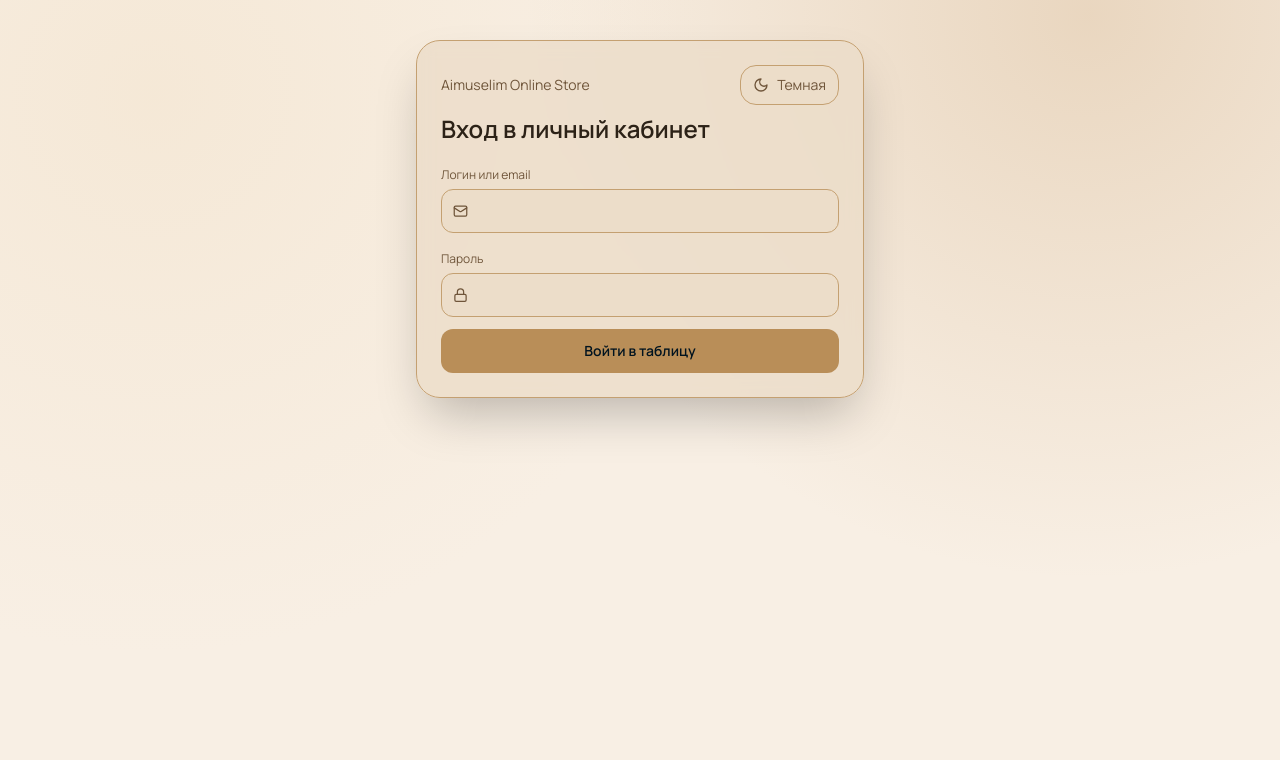
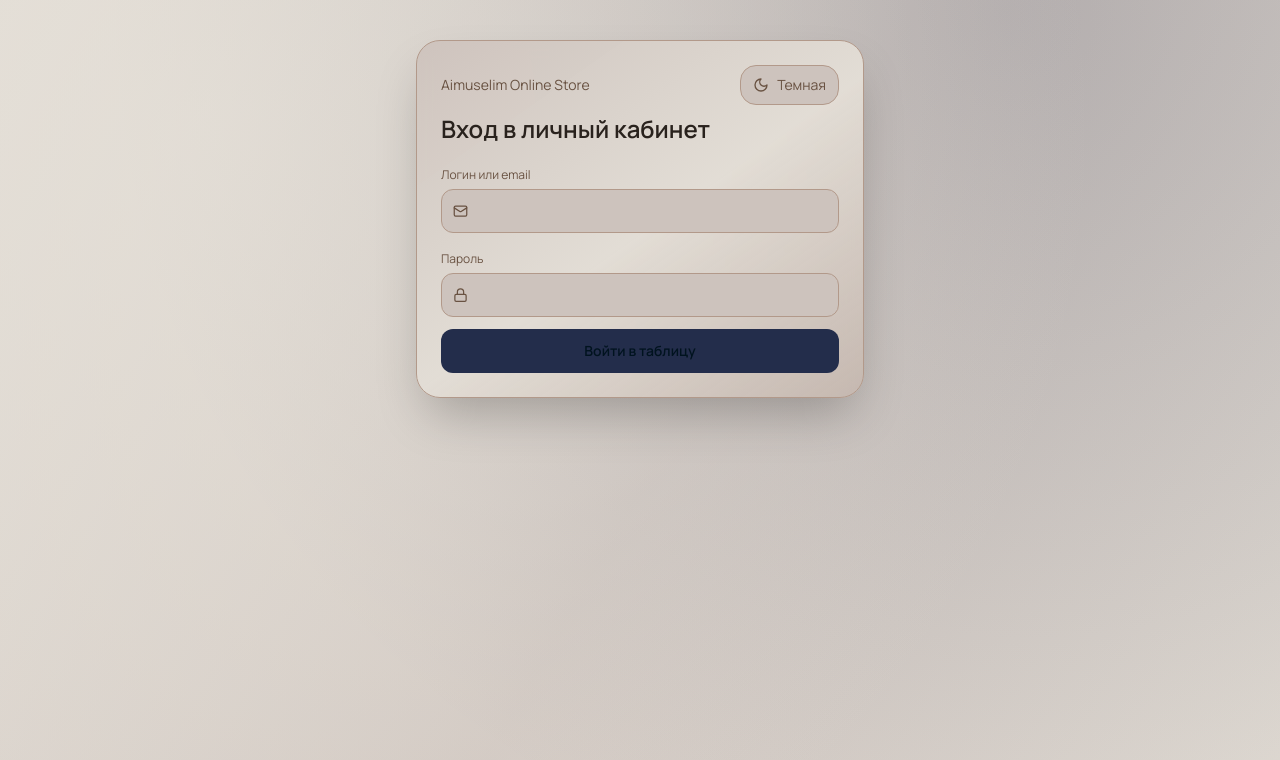
Before and after one commit to kairosir/salestraking, a Next.js app: page /login in a window 1280 px wide. Shown: the top 760 px of the page. Built offline with nearby package versions, Linux system fonts and the light colour scheme; no server answers.

Commit message:
style: refresh light theme with soft beige-blue gradients

```diff
--- a/app/account/page.tsx
+++ b/app/account/page.tsx
@@ -75,7 +75,7 @@ export default async function AccountPage() {
   return (
     <main className="min-h-screen bg-bg bg-mesh">
       <div className="mx-auto max-w-5xl space-y-4 px-4 py-6 sm:px-6">
-        <header className="rounded-3xl border border-line bg-card/75 p-4 backdrop-blur">
+        <header className="rounded-3xl border border-line bg-card/75 bg-panel p-4 backdrop-blur">
           <div className="flex items-center justify-between gap-3">
             <div>
               <p className="text-sm text-muted">Личный кабинет</p>
@@ -98,7 +98,7 @@ export default async function AccountPage() {
         </section>
 
         <section className="grid grid-cols-1 gap-4 lg:grid-cols-2">
-          <div className="rounded-3xl border border-line bg-card/70 p-4">
+          <div className="rounded-3xl border border-line bg-card/70 bg-panel p-4">
             <p className="mb-3 inline-flex items-center gap-2 text-sm text-muted">
               <KeyRound size={16} />
               Смена пароля
@@ -106,7 +106,7 @@ export default async function AccountPage() {
             <ChangePasswordForm />
           </div>
 
-          <div className="rounded-3xl border border-line bg-card/70 p-4">
+          <div className="rounded-3xl border border-line bg-card/70 bg-panel p-4">
             <p className="mb-3 text-sm text-muted">Последние добавленные вами записи</p>
             <div className="space-y-2">
               {mySales.length === 0 && <p className="text-sm text-muted">У вас пока нет добавленных продаж.</p>}
--- a/app/globals.css
+++ b/app/globals.css
@@ -4,15 +4,15 @@
 
 :root {
   color-scheme: light;
-  --bg: 248 239 228;
-  --card: 236 221 201;
-  --line: 196 160 113;
-  --text: 44 34 23;
-  --muted: 111 85 58;
-  --accent: 185 142 88;
-  --success: 41 128 79;
-  --mesh-a: 244 230 210;
-  --mesh-b: 205 167 121;
+  --bg: 229 224 216; /* #E5E0D8 */
+  --card: 205 195 189; /* #CDC3BD */
+  --line: 178 153 138; /* #B2998A */
+  --text: 41 34 29;
+  --muted: 105 82 66; /* #695242 */
+  --accent: 35 45 75; /* dark blue from palette */
+  --success: 42 133 88;
+  --mesh-a: 229 224 216;
+  --mesh-b: 35 45 75;
 }
 
 html.theme-dark {
@@ -64,6 +64,23 @@ select {
   }
 }
 
+@keyframes mesh-flow {
+  0% {
+    background-position: 0% 0%, 100% 0%, 0% 50%;
+  }
+  50% {
+    background-position: 20% 15%, 85% 10%, 100% 50%;
+  }
+  100% {
+    background-position: 0% 0%, 100% 0%, 0% 50%;
+  }
+}
+
+.bg-mesh {
+  background-size: 160% 160%, 160% 160%, 120% 120%;
+  animation: mesh-flow 28s ease-in-out infinite;
+}
+
 .status-blink {
   animation: pulse-alert 1.1s linear infinite;
 }
--- a/app/login/page.tsx
+++ b/app/login/page.tsx
@@ -23,7 +23,7 @@ export default async function LoginPage({
 
   return (
     <main className="min-h-screen bg-mesh px-4 py-10">
-      <div className="mx-auto max-w-md rounded-3xl border border-line bg-card/80 p-6 shadow-2xl backdrop-blur">
+      <div className="mx-auto max-w-md rounded-3xl border border-line bg-card/80 bg-panel p-6 shadow-2xl backdrop-blur">
         <div className="mb-2 flex items-center justify-between gap-3">
           <p className="text-sm text-muted">Aimuselim Online Store</p>
           <ThemeToggle />
--- a/app/page.tsx
+++ b/app/page.tsx
@@ -87,7 +87,7 @@ export default async function Home() {
   return (
     <main className="min-h-screen bg-bg bg-mesh">
       <div className="mx-auto flex w-full max-w-[1520px] flex-col gap-4 px-3 py-4 sm:gap-6 sm:px-5 sm:py-5">
-        <header className="rounded-3xl border border-line bg-card/75 p-3 backdrop-blur sm:p-4">
+        <header className="rounded-3xl border border-line bg-card/75 bg-panel p-3 backdrop-blur sm:p-4">
           <div className="flex flex-wrap items-center justify-between gap-3 sm:gap-4">
             <div className="flex items-center gap-3">
               <div className="overflow-hidden rounded-2xl border border-line bg-card p-1.5 shadow-glow">
@@ -146,7 +146,7 @@ function StatCard({
   accent?: boolean;
 }) {
   return (
-    <div className="flex h-24 flex-col justify-between rounded-2xl border border-line bg-card/70 p-3 sm:h-28 sm:p-3.5">
+    <div className="flex h-24 flex-col justify-between rounded-2xl border border-line bg-card/70 bg-panel p-3 sm:h-28 sm:p-3.5">
       <p className="inline-flex items-center gap-2 text-xs text-muted sm:text-sm">
         <span>{icon}</span>
         {label}
--- a/components/calculation-card.tsx
+++ b/components/calculation-card.tsx
@@ -52,7 +52,7 @@ export function CalculationCard({ totalNetMargin, sales }: { totalNetMargin: num
       <button
         type="button"
         onClick={() => setOpen(true)}
-        className="flex h-24 w-full flex-col justify-between rounded-2xl border border-line bg-card/70 p-3 text-left transition hover:border-accent sm:h-28 sm:p-3.5"
+        className="flex h-24 w-full flex-col justify-between rounded-2xl border border-line bg-card/70 bg-panel p-3 text-left transition hover:border-accent sm:h-28 sm:p-3.5"
       >
         <p className="inline-flex items-center gap-2 text-xs text-muted sm:text-sm">
           <Calculator size={18} />
--- a/components/sales-table.tsx
+++ b/components/sales-table.tsx
@@ -210,7 +210,7 @@ export function SalesTable({ sales }: { sales: Sale[] }) {
 
   return (
     <div className="space-y-4">
-      <div className="rounded-2xl border border-line bg-card/60 p-3 sm:p-4">
+      <div className="rounded-2xl border border-line bg-card/60 bg-panel p-3 sm:p-4">
         <div className="relative mb-3">
           <Search size={16} className="pointer-events-none absolute left-3 top-1/2 -translate-y-1/2 text-muted" />
           <input
@@ -268,7 +268,7 @@ export function SalesTable({ sales }: { sales: Sale[] }) {
         </div>
       </div>
 
-      <div className="hidden rounded-3xl border border-line bg-card/70 lg:block">
+      <div className="hidden rounded-3xl border border-line bg-card/70 bg-panel lg:block">
         <div className="overflow-x-auto">
           <div className="min-w-[1220px]">
             <div className="grid grid-cols-[0.2fr_1fr_0.95fr_1.25fr_0.6fr_0.5fr_0.75fr_0.75fr_0.75fr_0.75fr_1fr_0.95fr] gap-2 border-b border-line px-3 py-2 text-[11px] uppercase tracking-wide text-muted">
@@ -390,7 +390,7 @@ export function SalesTable({ sales }: { sales: Sale[] }) {
           const clientColor = colorFromKey(clientGroupKey(sale));
 
           return (
-            <article key={sale.id} className="rounded-2xl border border-line bg-card/70 p-3">
+            <article key={sale.id} className="rounded-2xl border border-line bg-card/70 bg-panel p-3">
               <div className="mb-2 flex items-start justify-between gap-2">
                 <div>
                   <div className="mb-1 flex items-center gap-2">
@@ -484,7 +484,7 @@ export function SalesTable({ sales }: { sales: Sale[] }) {
           const clientColor = colorFromKey(clientGroupKey(sale));
 
           return (
-            <div key={sale.id} className="rounded-xl border border-line bg-card/70 p-3">
+            <div key={sale.id} className="rounded-xl border border-line bg-card/70 bg-panel p-3">
               <div className="flex items-center justify-between gap-2">
                 <div>
                   <div className="mb-1 flex items-center gap-2">
--- a/tailwind.config.ts
+++ b/tailwind.config.ts
@@ -17,7 +17,8 @@ const config: Config = {
         glow: "0 0 0 1px rgb(var(--accent) / 0.35), 0 12px 34px rgb(var(--line) / 0.28)"
       },
       backgroundImage: {
-        mesh: "radial-gradient(circle at 12% 12%, rgb(var(--mesh-a) / 0.75), transparent 42%), radial-gradient(circle at 85% 2%, rgb(var(--mesh-b) / 0.34), transparent 42%)"
+        mesh: "radial-gradient(circle at 12% 12%, rgb(var(--mesh-a) / 0.75), transparent 42%), radial-gradient(circle at 85% 2%, rgb(var(--mesh-b) / 0.18), transparent 42%), linear-gradient(120deg, rgb(var(--bg) / 1), rgb(var(--card) / 0.86), rgb(var(--bg) / 1))",
+        panel: "linear-gradient(145deg, rgb(var(--card) / 0.9), rgb(var(--bg) / 0.88) 52%, rgb(var(--line) / 0.26))"
       }
     }
   },
```
